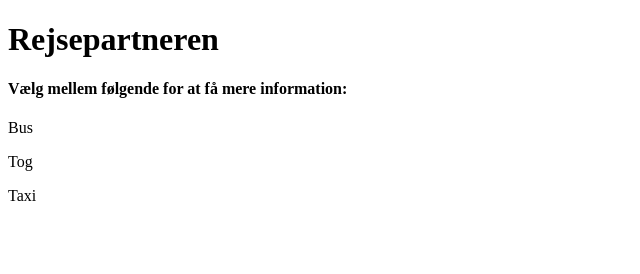
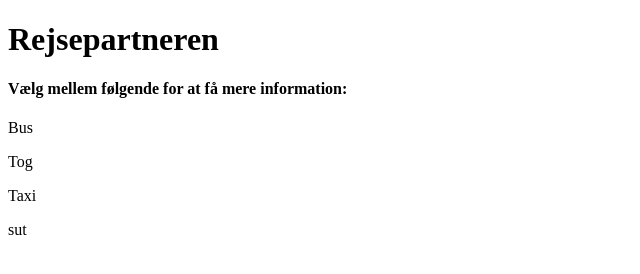
Before and after one commit to Nicklasius/Projekt-Rejseplan, a plain HTML site: page index.html in a window 1280 px wide. Shown: the full height of the page, 0-640 px from the left. Drawn offline with Linux system fonts and the light colour scheme.

Commit message:
Update index.html

```diff
--- a/index.html
+++ b/index.html
@@ -10,7 +10,7 @@
 <p>Bus</p>
 <p>Tog</p>
 <p>Taxi</p>
-
+sut
 </body>
 </html>
 
```
